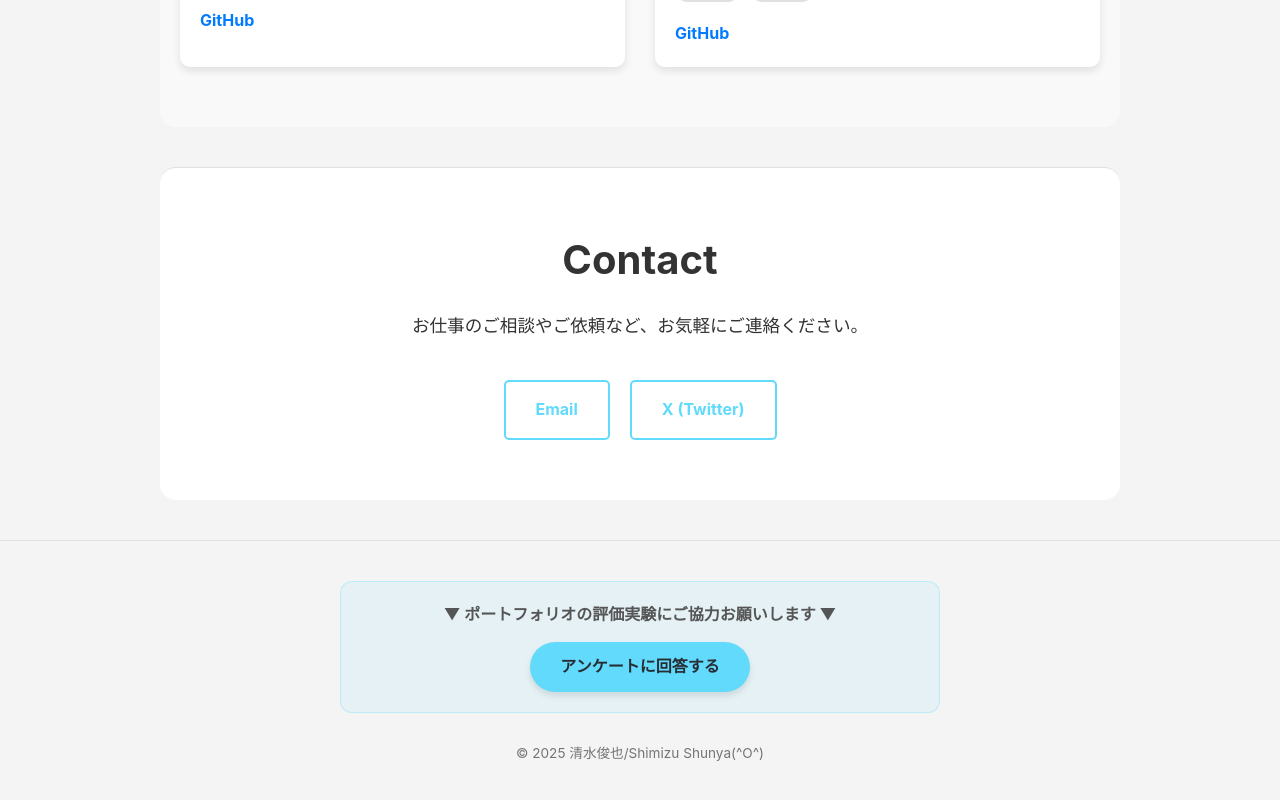
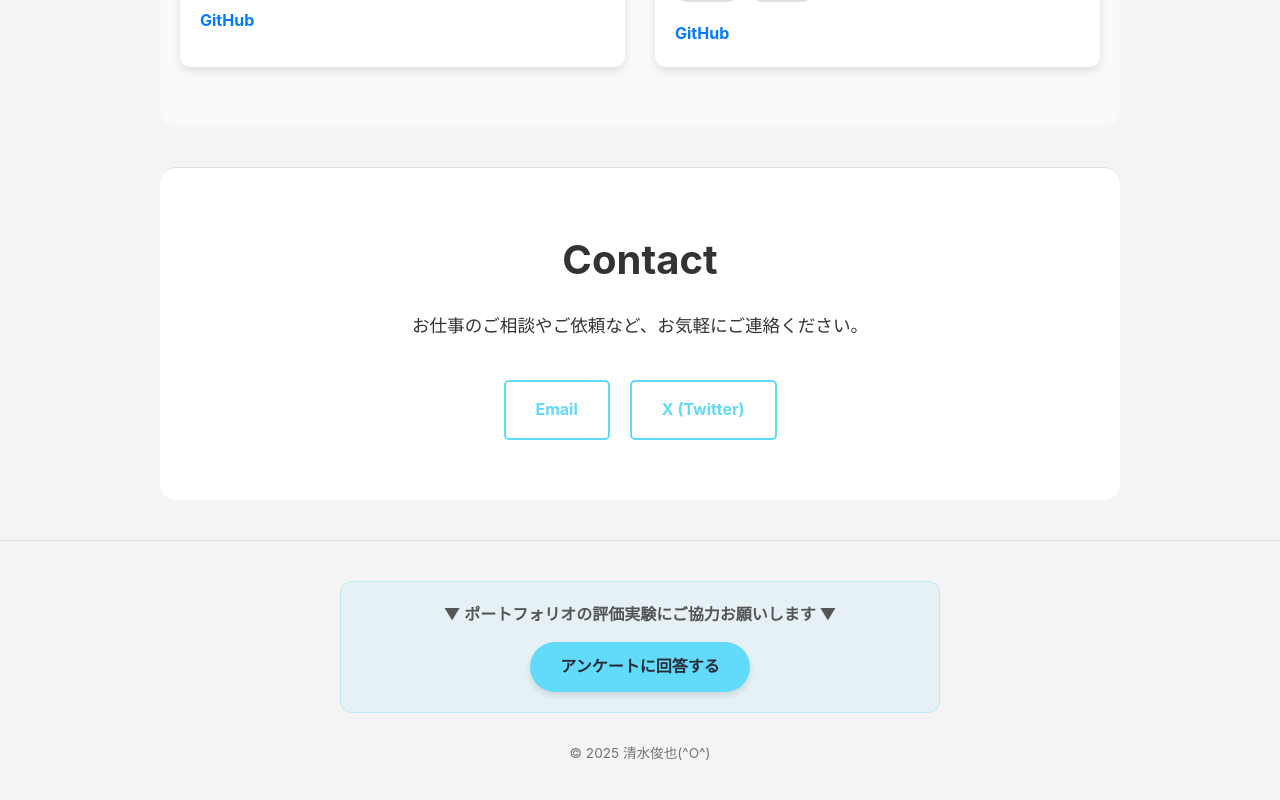
Before and after one commit to shunya-yan/portfolio, a React (Create React App) app: page / in a window 1280 px wide. Shown: the part 1485-2285 px from the top of the page. Built offline with nearby package versions, Linux system fonts and the light colour scheme.

Commit message:
問題を無くした

```diff
--- a/public/index.html
+++ b/public/index.html
@@ -33,7 +33,7 @@
       This HTML file is a template.
       If you open it directly in the browser, you will see an empty page.
 
-      You can add webfonts, meta tags, or analytics to this file.
+      You can add webfont, meta tags, or analytics to this file.
       The build step will place the bundled scripts into the <body> tag.
 
       To begin the development, run `npm start` or `yarn start`.
--- a/src/features/layout/Footer.tsx
+++ b/src/features/layout/Footer.tsx
@@ -23,7 +23,7 @@ export const Footer = () => {
         </div>
 
         <p className="copyright">
-          &copy; {currentYear} 清水俊也/Shimizu Shunya(^O^)
+          &copy; {currentYear} 清水俊也(^O^)
         </p>
       </div>
     </footer>
```
